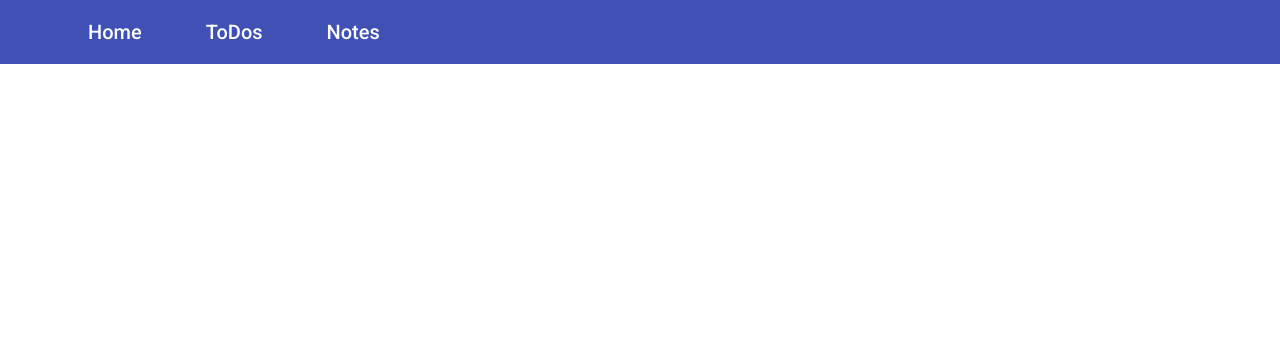
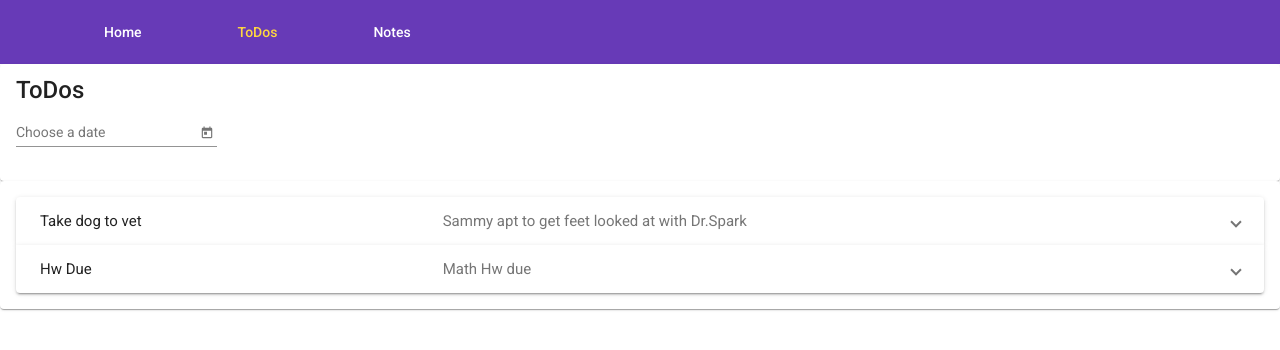
Before and after one commit to mccrackenn/422PlannerApp, an Angular app in the folder plannerApp/: page /to-dos in a window 1280 px wide. Before the commit this address led to /. Shown: the top 350 px of the page. Built offline with nearby package versions, Linux system fonts and the light colour scheme.

Commit message:
added components of angular material

```diff
--- a/plannerApp/angular.json
+++ b/plannerApp/angular.json
@@ -31,7 +31,7 @@
               "src/assets"
             ],
             "styles": [
-              "./node_modules/@angular/material/prebuilt-themes/indigo-pink.css",
+              "./node_modules/@angular/material/prebuilt-themes/deeppurple-amber.css",
               "src/styles.css"
             ],
             "scripts": []
@@ -95,7 +95,7 @@
               "src/assets"
             ],
             "styles": [
-              "./node_modules/@angular/material/prebuilt-themes/indigo-pink.css",
+              "./node_modules/@angular/material/prebuilt-themes/deeppurple-amber.css",
               "src/styles.css"
             ],
             "scripts": []
--- a/plannerApp/src/app/app-routing.module.ts
+++ b/plannerApp/src/app/app-routing.module.ts
@@ -3,10 +3,12 @@ import { RouterModule, Routes } from '@angular/router';
 import { AppComponent } from './app.component';
 import { LoginComponent } from './login/login.component';
 import { NotesComponent } from './notes/notes.component';
+import { ToDosComponent } from './to-dos/to-dos.component';
 
 const routes: Routes = [
   {path:'',component:LoginComponent},
-  {path:'notes',component:NotesComponent}
+  {path:'notes',component:NotesComponent},
+  {path:'to-dos',component:ToDosComponent}
   //Add More Routes
 ];
 
--- a/plannerApp/src/app/header/header.component.html
+++ b/plannerApp/src/app/header/header.component.html
@@ -5,7 +5,7 @@
       <a mat-button routerLink="/home" routerLinkActive="mat-accent">Home</a>
     </li>
     <li>
-      <a mat-button routerLink="/todos" routerLinkActive="mat-accent">ToDos</a>
+      <a mat-button routerLink="/to-dos" routerLinkActive="mat-accent">ToDos</a>
     </li>
     <li>
       <a mat-button routerLink="/notes" routerLinkActive="mat-accent">Notes</a>
--- a/plannerApp/src/app/to-dos/to-dos.component.css
+++ b/plannerApp/src/app/to-dos/to-dos.component.css
@@ -0,0 +1,4 @@
+.card {
+    max-width: 1500px;
+    margin: auto;
+}
--- a/plannerApp/src/app/to-dos/to-dos.component.html
+++ b/plannerApp/src/app/to-dos/to-dos.component.html
@@ -1 +1,36 @@
-<p>to-dos works!</p>
+<mat-card class="card">
+    <mat-card-title>ToDos</mat-card-title>
+    <mat-form-field>
+        <input matInput [matDatepicker]="todoDatePicker" placeholder="Choose a date">
+        <mat-datepicker-toggle matSuffix [for]="todoDatePicker"></mat-datepicker-toggle>
+        <mat-datepicker #todoDatePicker></mat-datepicker>
+    </mat-form-field>
+</mat-card>
+<mat-card class="card">
+    <div id="todoItem">
+        <mat-accordion>
+            <mat-expansion-panel showToggle>
+            <mat-expansion-panel-header>
+                <mat-panel-title>
+                Take dog to vet
+                </mat-panel-title>
+                <mat-panel-description>
+                Sammy apt to get feet looked at with Dr.Spark
+                </mat-panel-description>
+                </mat-expansion-panel-header>
+                <p>This is the primary content of the panel.</p>
+            </mat-expansion-panel>
+            <mat-expansion-panel showToggle>
+                <mat-expansion-panel-header>
+                <mat-panel-title>
+                    Hw Due
+                </mat-panel-title>
+                <mat-panel-description>
+                    Math Hw due
+                </mat-panel-description>
+                </mat-expansion-panel-header>
+                <p>This is the primary content of the panel.</p>
+            </mat-expansion-panel>
+        </mat-accordion>
+    </div>
+</mat-card>
--- a/plannerApp/src/app/to-dos/to-dos.component.ts
+++ b/plannerApp/src/app/to-dos/to-dos.component.ts
@@ -12,4 +12,5 @@ export class ToDosComponent implements OnInit {
   ngOnInit(): void {
   }
 
+
 }
--- a/plannerApp/src/styles.css
+++ b/plannerApp/src/styles.css
@@ -2,3 +2,6 @@
 
 html, body { height: 100%; }
 body { margin: 0; font-family: Roboto, "Helvetica Neue", sans-serif; }
+
+html, body { height: 100%; }
+body { margin: 0; font-family: Roboto, "Helvetica Neue", sans-serif; }
```
Also changed, not shown: plannerApp/src/app/app.module.ts (+22 -2 lines), plannerApp/src/app/models/toDo.ts (deleted, +0 -10 lines), plannerApp/src/app/models/toDoItem.ts (+6 -3 lines), plannerApp/package.json (line endings or trailing spaces).
